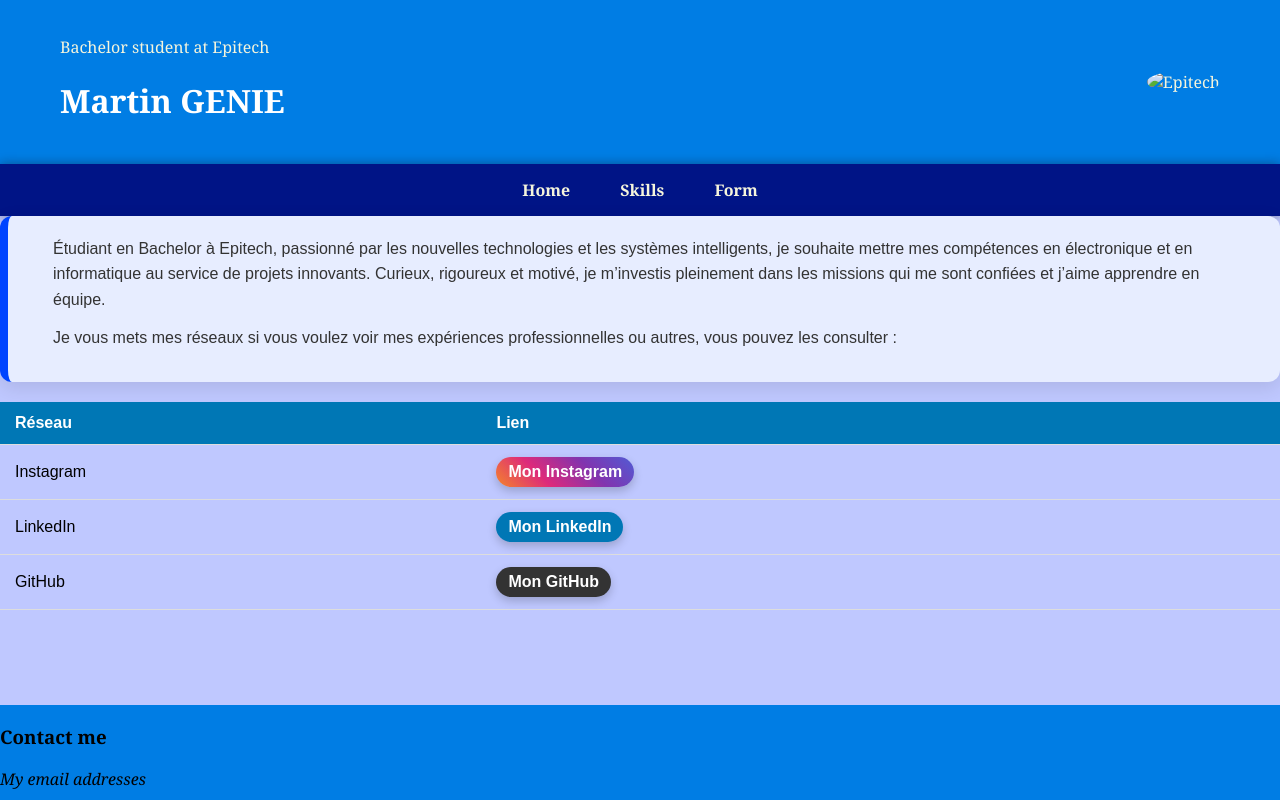
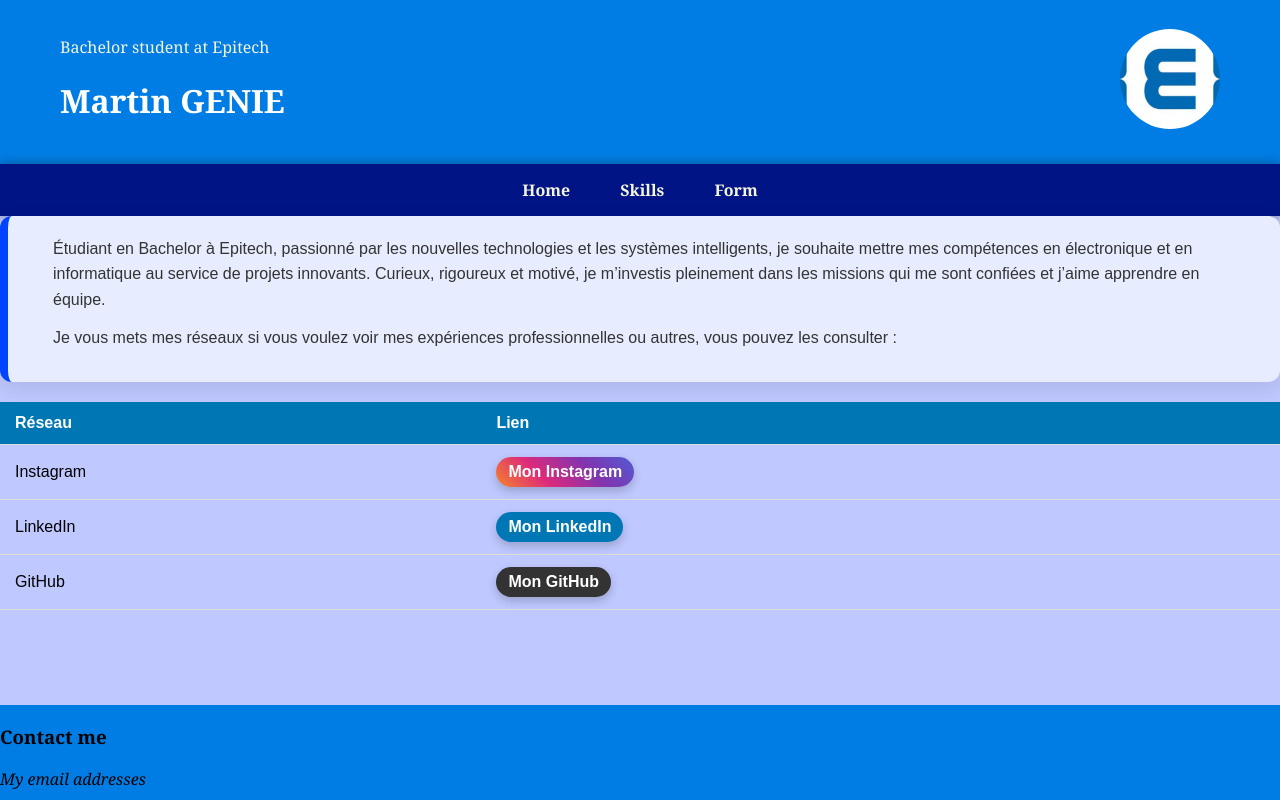
Before and after one commit to martingenie/martingenie.github.io, a plain HTML site: page index.html in a window 1280 px wide. Drawn offline with Linux system fonts and the light colour scheme.

Commit message:
Update index.html

```diff
--- a/index.html
+++ b/index.html
@@ -16,7 +16,7 @@
         </div>
 
         <div class="img">
-            <img src="image/th-1-300x300.jpg" alt="Epitech" width="100" height="100">
+            <img src="th-1-300x300.jpg" alt="Epitech" width="100" height="100">
         </div>
     </header>
     <div class="boxnav">
```
